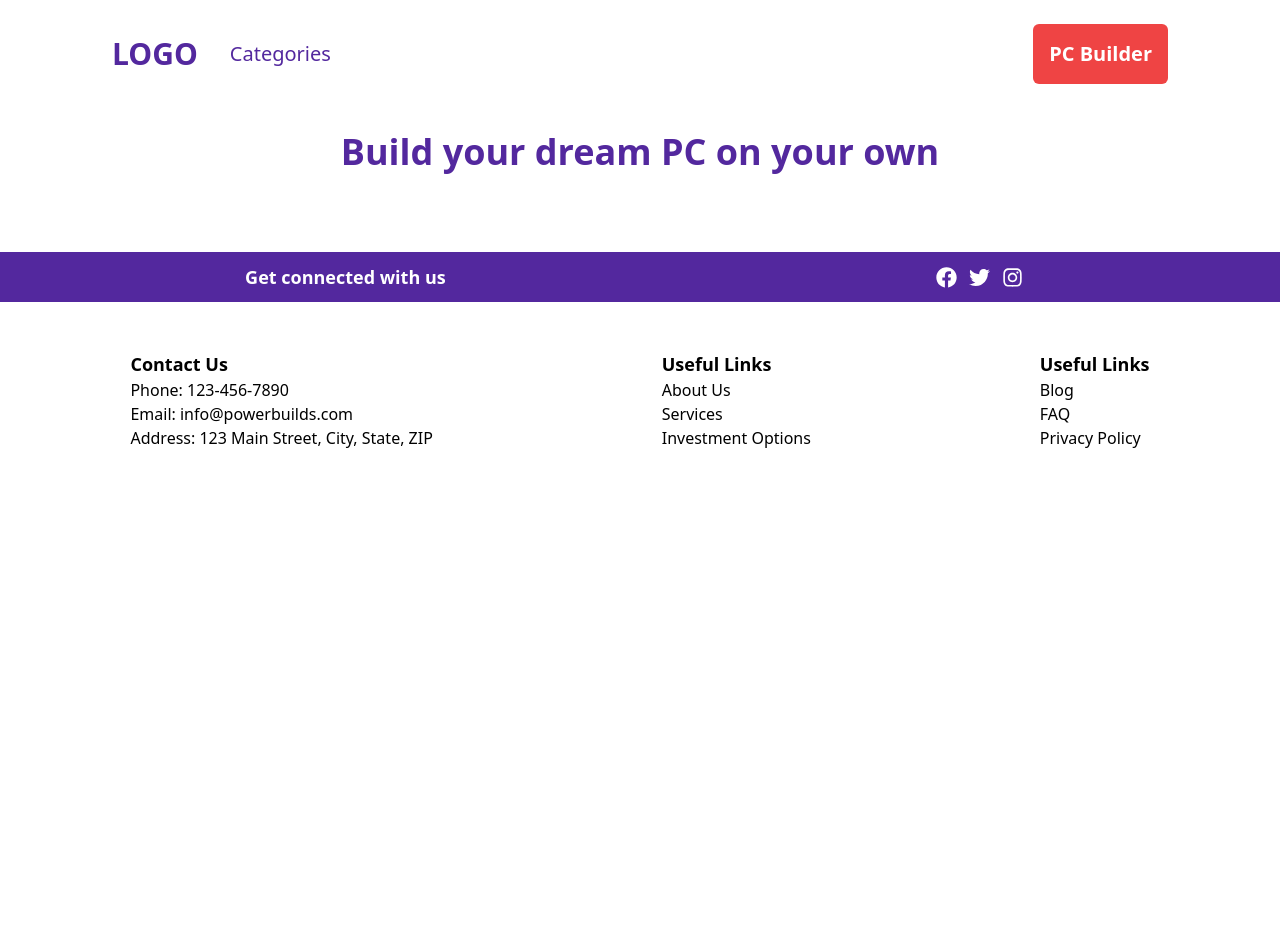
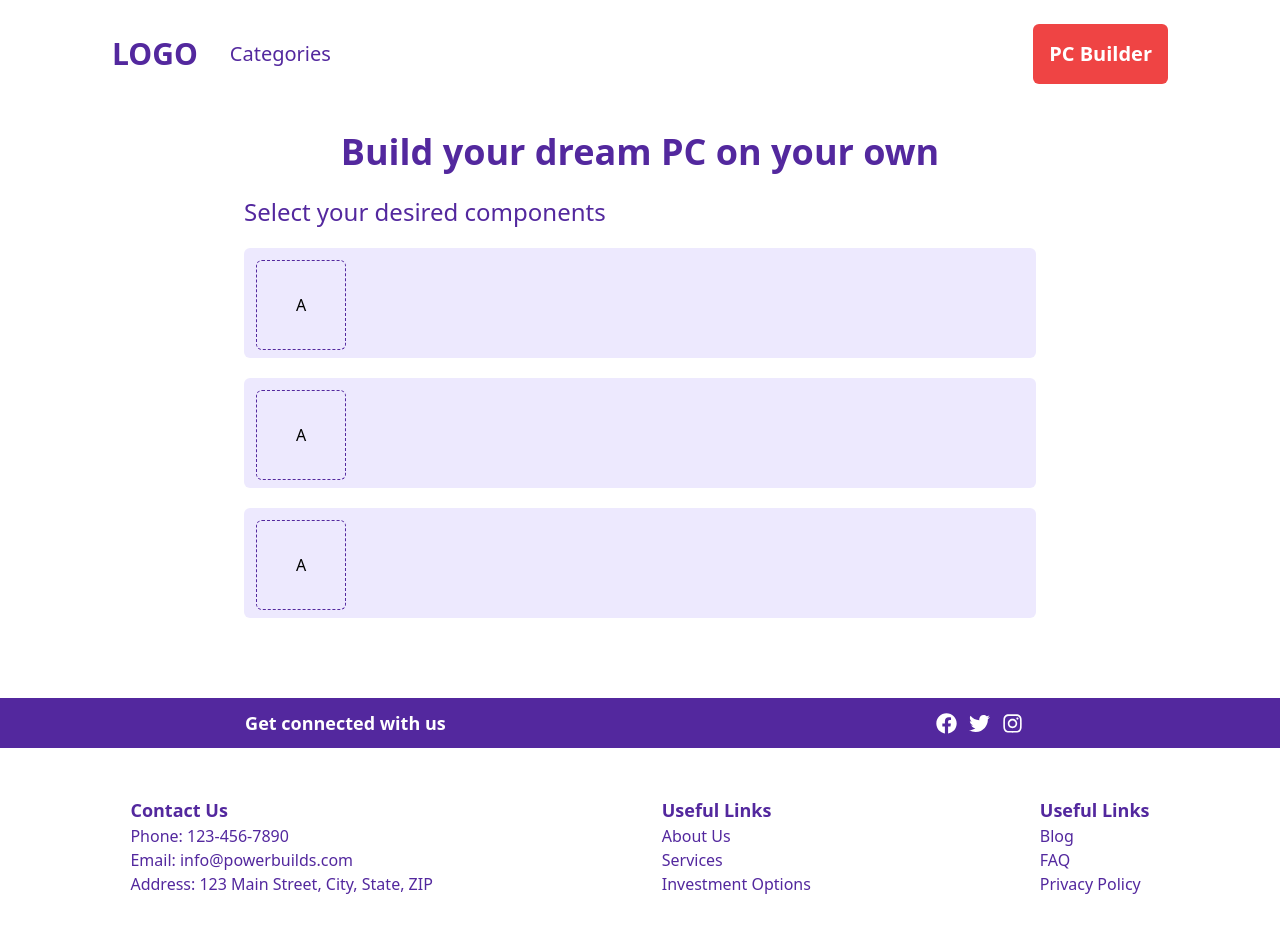
Before and after one commit to SunitCorneleous/power-builds-nextjs, a Next.js app: page /pc-builder in a window 1280 px wide. Shown: the top 932 px of the page. Before the commit the page ends 800 px from the top, so only its background shows below. Built offline with nearby package versions, Linux system fonts and the light colour scheme.

Commit message:
pc builder page component added

```diff
--- a/src/components/HomePage/Banner.js
+++ b/src/components/HomePage/Banner.js
@@ -5,10 +5,10 @@ const Banner = () => {
   return (
     <div className="md:min-h-[70vh] sm:bg-violet-300 md:bg-transparent mb-14 flex flex-col-reverse md:flex-row  justify-center items-center p-5 md:p-14">
       <div className="mr-5 md:w-[55%] text-primary">
-        <h1 className="md:text-5xl whitespace-normal md:mb-5 md:font-semibold text-2xl font-semibold mb-4">
+        <h1 className="md:text-5xl whitespace-normal leading-8 md:mb-5 md:font-semibold text-2xl font-semibold mb-4">
           Welcome to PowerBuilds - Unleash Your PC Potential!
         </h1>
-        <p className="md:text-2xl md:mb-5 md:font-normal">
+        <p className="md:text-2xl md:mb-5 md:font-normal mt-8">
           Empowering your PC experience with cutting-edge technology. Whether
           you&apos;re a gamer, content creator, or tech enthusiast, we have
           everything you need for a custom-built masterpiece.
--- a/src/components/HomePage/FeaturedProducts.js
+++ b/src/components/HomePage/FeaturedProducts.js
@@ -5,7 +5,7 @@ const FeaturedProducts = ({ products }) => {
   return (
     <div className="mb-14">
       <h1 className="text-2xl font-bold text-primary ">Featured Products</h1>
-      <div className="grid grid-cols-1 md:grid-cols-3 gap-5 w-[95%] mx-auto">
+      <div className="grid grid-cols-1 md:grid-cols-3 gap-5 w-[95%] mx-auto text-primary">
         {products?.map((item, i) => (
           <ProductCard key={i} data={item} />
         ))}
--- a/src/components/Layouts/RootLayout/RootLayout.js
+++ b/src/components/Layouts/RootLayout/RootLayout.js
@@ -4,8 +4,11 @@ import PrimaryButton from "@/components/UI/PrimaryButton";
 import PageContainer from "@/components/UI/PageContainer";
 import Link from "next/link";
 import Footer from "./components/Footer";
+import { useRouter } from "next/router";
 
 const RootLayout = ({ children }) => {
+  const router = useRouter();
+
   return (
     <div>
       {/* header */}
@@ -21,7 +24,7 @@ const RootLayout = ({ children }) => {
 
         {/* pc builder button and login */}
         <div>
-          <Link href="pc-builder">
+          <Link href={`${router.basePath}/pc-builder`}>
             <PrimaryButton customClass="">PC Builder</PrimaryButton>
           </Link>
         </div>
--- a/src/components/Layouts/RootLayout/components/Footer.js
+++ b/src/components/Layouts/RootLayout/components/Footer.js
@@ -3,7 +3,7 @@ import { FaFacebook, FaInstagram, FaTwitter } from "react-icons/fa";
 
 const Footer = () => {
   return (
-    <div className="h-[150px] pt-8">
+    <div className="h-[150px] pt-8 text-primary">
       <div className="h-[50px] bg-primary text-white flex justify-around items-center">
         <h1 className="text-lg font-semibold">Get connected with us</h1>
 
--- /dev/null
+++ b/src/pages/pc-builder/components/Component.js
@@ -0,0 +1,13 @@
+import React from "react";
+
+const Component = () => {
+  return (
+    <div className="bg-primary-light md:h-[110px] mt-5 rounded-md pt-3 pl-3 ">
+      <div className="border border-dashed border-primary h-[90px] w-[90px] rounded-md flex justify-center items-center">
+        <p>A</p>
+      </div>
+    </div>
+  );
+};
+
+export default Component;
--- a/src/pages/pc-builder/index.js
+++ b/src/pages/pc-builder/index.js
@@ -1,5 +1,6 @@
 import RootLayout from "@/components/Layouts/RootLayout/RootLayout";
 import React from "react";
+import Component from "./components/Component";
 
 const PcBuilderPage = () => {
   return (
@@ -7,6 +8,17 @@ const PcBuilderPage = () => {
       <h1 className="text-xl md:text-4xl font-semibold text-primary text-center">
         Build your dream PC on your own
       </h1>
+
+      <div className="mt-6 md:w-[75%] mx-auto">
+        <h2 className="text-2xl text-primary">
+          Select your desired components
+        </h2>
+
+        {/* components */}
+        <Component />
+        <Component />
+        <Component />
+      </div>
     </div>
   );
 };
--- a/tailwind.config.js
+++ b/tailwind.config.js
@@ -14,6 +14,7 @@ module.exports = {
     extend: {
       colors: {
         primary: "#53289e",
+        "primary-light": "#ede9fe",
       },
       /*  fontFamily: {
         sans: ['Roboto', 'Arial', 'sans-serif'], // Define your custom font family
```
